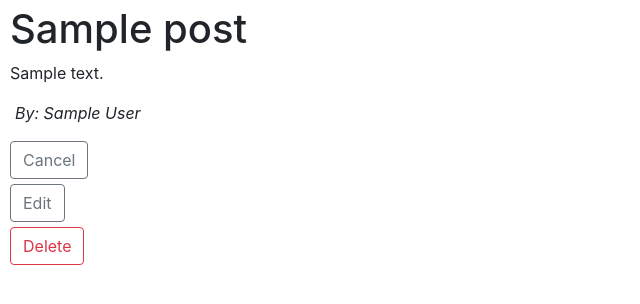
After one commit to burgetts/blogly, a Flask app: page /posts/1 in a window 1280 px wide. The commit adds this page. Shown: the top 304 px of the page, without its empty margins (0-640 px from the left). Run offline with Flask 2, Linux system fonts and the light colour scheme; tables that the repository leaves empty hold one stand-in row (values such as "Sample post").

Commit message:
added posts, editing, and deleting

```diff
--- a/app.py
+++ b/app.py
@@ -2,7 +2,7 @@
 
 from flask import Flask, render_template, redirect, request
 from flask_debugtoolbar import DebugToolbarExtension
-from models import db, connect_db, User
+from models import db, connect_db, User, Post
 
 app = Flask(__name__)
 app.config['SQLALCHEMY_DATABASE_URI'] = 'postgresql:///blogly'
@@ -26,7 +26,8 @@ def show_all_users():
 @app.route('/users/<user_id>')
 def show_user_details(user_id):
     user = User.query.get_or_404(user_id)
-    return render_template('user_details.html', user=user)
+    posts = user.posts
+    return render_template('user_details.html', user=user, posts=posts)
 
 @app.route('/users/new')
 def show_add_user_form():
@@ -69,3 +70,49 @@ def delete_user(user_id):
     db.session.delete(user)
     db.session.commit()
     return redirect('/users')
+
+@app.route('/users/<user_id>/posts/new')
+def show_new_post_form(user_id):
+    user = User.query.get(user_id)
+    return render_template('add_post_form.html', user=user)
+
+@app.route('/users/<user_id>/posts/new', methods=["POST"])
+def add_post(user_id):
+    title = request.form["title"]
+    content = request.form["content"]
+
+    post = Post(title=title, content=content, user_id=user_id)
+    db.session.add(post)
+    db.session.commit()
+    return redirect(f'/users/{user_id}')
+
+@app.route('/posts/<post_id>')
+def show_post(post_id):
+    post = Post.query.get_or_404(post_id)
+    return render_template('show_post.html', post=post)
+
+@app.route('/posts/<post_id>/edit')
+def show_edit_form(post_id):
+    post = Post.query.get_or_404(post_id)
+    return render_template('edit_post.html', post=post)
+
+@app.route('/posts/<post_id>/edit', methods=["POST"])
+def edit_post(post_id):
+    new_title = request.form["title_edit"]
+    new_content = request.form["content_edit"]
+    post = Post.query.get_or_404(post_id)
+    post.title = new_title
+    post.content = new_content
+    db.session.add(post)
+    db.session.commit()
+    return redirect(f'/posts/{post_id}')
+
+@app.route('/posts/<post_id>/delete', methods=["POST"])
+def delete_post(post_id):
+    post = Post.query.get_or_404(post_id)
+    user = post.user
+    db.session.delete(post)
+    db.session.commit()
+    return redirect(f'/users/{user.id}')
+    # delete post from db
+    # redirect to
--- /dev/null
+++ b/templates/show_post.html
@@ -0,0 +1,21 @@
+{% extends 'base.html' %}
+
+{% block title %} {{post.title}} {% endblock %}
+
+{% block content %}
+<p> {{post.content}} </p>
+<p> <i> By: {{post.user.first_name}} {{post.user.last_name}} </i></p>
+<form action="/users/{{post.user.id}}">
+    <button class="btn btn-outline-secondary"> Cancel </button>
+</form>
+
+<form action="/posts/{{post.id}}/edit">
+    <button class="btn btn-outline-secondary"> Edit </button>
+</form>
+
+<form action="/posts/{{post.id}}/delete" method="post">
+    <button class="btn btn-outline-danger"> Delete </button>
+</form>
+
+
+{% endblock %}
```
Also changed, not shown: models.py (+13 -0 lines), templates/add_post_form.html (added, +20 -0 lines), templates/edit_post.html (added, +18 -0 lines), templates/user_details.html (+11 -0 lines), tests.py (+36 -3 lines).
